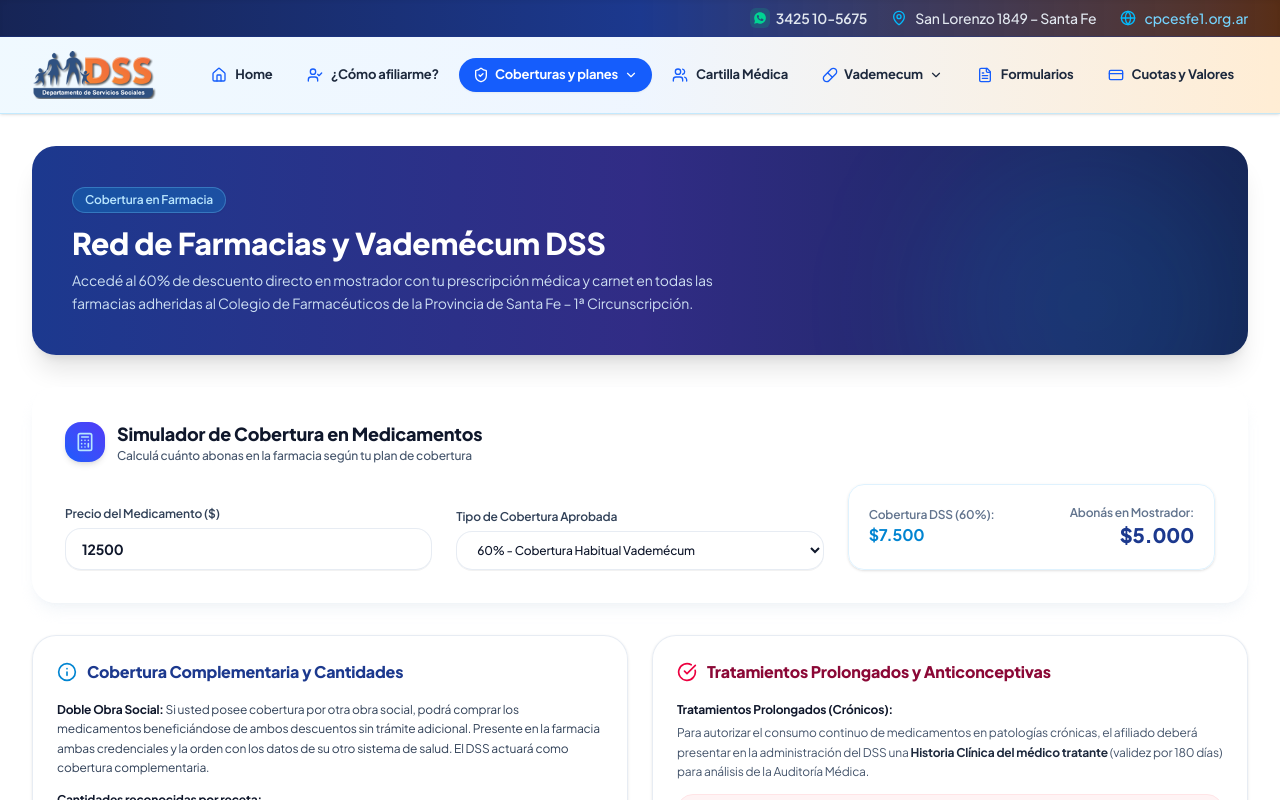
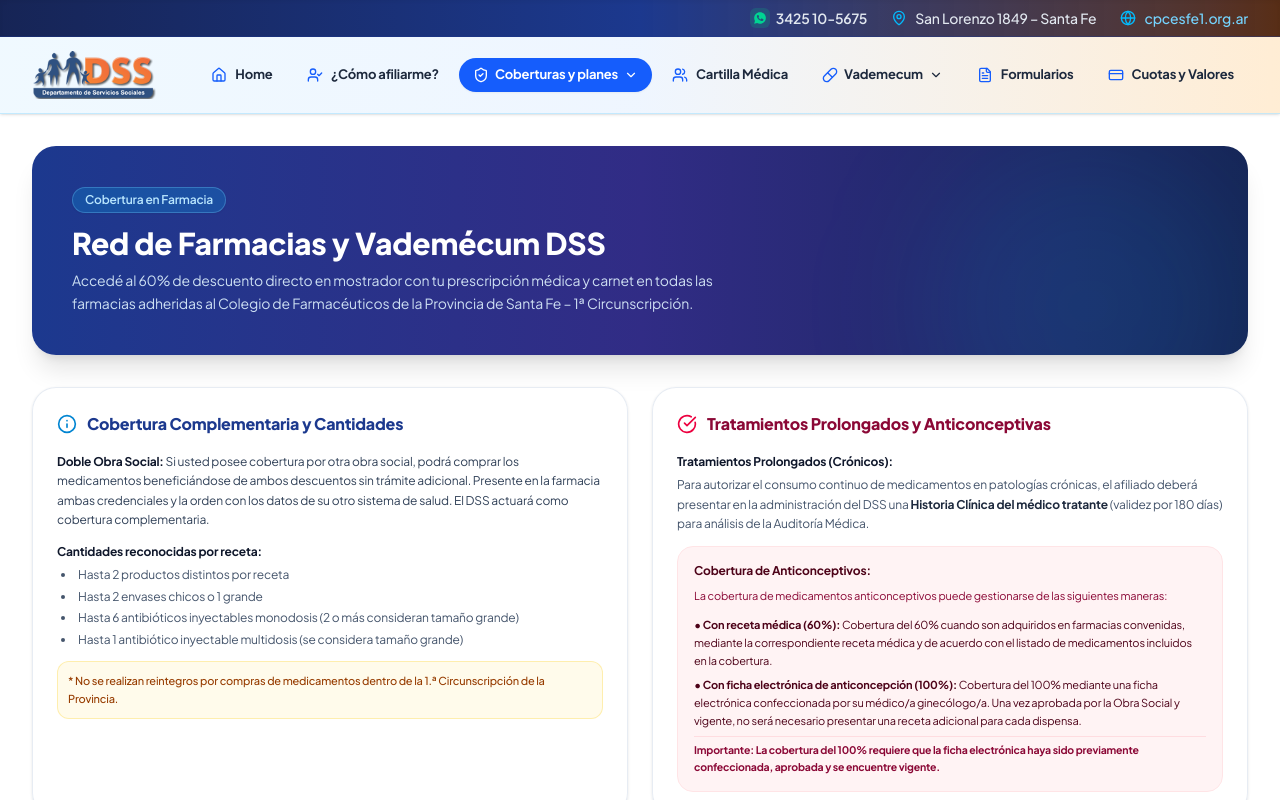
Before and after one commit to KarimServin/guia-interactiva-dss, a Next.js app: page /vademecum/farmacias in a window 1280 px wide. Shown: the top 800 px of the page. Built offline with nearby package versions, Linux system fonts and the light colour scheme.

Commit message:
Remove Simulador de Cobertura en Medicamentos widget from farmacias

```diff
--- a/src/components/PharmacyDirectory.tsx
+++ b/src/components/PharmacyDirectory.tsx
@@ -1,15 +1,9 @@
 "use client";
 
-import React, { useState } from 'react';
-import { Pill, Calculator, CheckCircle, Info } from 'lucide-react';
+import React from 'react';
+import { Pill, CheckCircle, Info } from 'lucide-react';
 
 export const PharmacyDirectory: React.FC = () => {
-  const [calcPrice, setCalcPrice] = useState<number>(12500);
-  const [coverageType, setCoverageType] = useState<number>(60); // 60, 70, 100
-
-  const discountAmount = Math.round((calcPrice * coverageType) / 100);
-  const affiliatePays = calcPrice - discountAmount;
-
   return (
     <div className="max-w-7xl mx-auto px-4 sm:px-6 lg:px-8 py-8 space-y-8 animate-in fade-in duration-300">
       {/* Banner */}
@@ -24,59 +18,6 @@ export const PharmacyDirectory: React.FC = () => {
         <p className="text-sky-100/90 text-xs sm:text-sm max-w-2xl leading-relaxed font-normal">
           Accedé al 60% de descuento directo en mostrador con tu prescripción médica y carnet en todas las farmacias adheridas al Colegio de Farmacéuticos de la Provincia de Santa Fe – 1ª Circunscripción.
         </p>
-      </div>
-
-      {/* Interactive Discount Calculator Widget */}
-      <div className="bg-white/70 backdrop-blur-xl border border-white/80 rounded-3xl p-6 sm:p-8 shadow-lg shadow-slate-200/40">
-        <div className="flex items-center gap-3 mb-5">
-          <div className="w-10 h-10 rounded-2xl bg-gradient-to-tr from-blue-600 to-indigo-600 text-white flex items-center justify-center font-bold shadow-md">
-            <Calculator className="w-5 h-5 text-sky-200" />
-          </div>
-          <div>
-            <h3 className="font-extrabold text-slate-900 text-lg">Simulador de Cobertura en Medicamentos</h3>
-            <p className="text-xs text-slate-600 font-medium">Calculá cuánto abonas en la farmacia según tu plan de cobertura</p>
-          </div>
-        </div>
-
-        <div className="grid grid-cols-1 md:grid-cols-3 gap-6 items-end">
-          <div>
-            <label className="block text-xs font-semibold text-slate-700 mb-1.5">
-              Precio del Medicamento ($)
-            </label>
-            <input
-              type="number"
-              value={calcPrice}
-              onChange={(e) => setCalcPrice(Number(e.target.value) || 0)}
-              className="w-full px-4 py-2.5 bg-white/80 border border-slate-200/80 rounded-2xl text-sm font-bold text-slate-900 focus:ring-2 focus:ring-sky-400 focus:outline-none transition-all shadow-2xs"
-            />
-          </div>
-
-          <div>
-            <label className="block text-xs font-semibold text-slate-700 mb-1.5">
-              Tipo de Cobertura Aprobada
-            </label>
-            <select
-              value={coverageType}
-              onChange={(e) => setCoverageType(Number(e.target.value))}
-              className="w-full px-4 py-2.5 bg-white/80 border border-slate-200/80 rounded-2xl text-xs font-medium text-slate-900 focus:ring-2 focus:ring-sky-400 focus:outline-none transition-all shadow-2xs"
-            >
-              <option value={60}>60% - Cobertura Habitual Vademécum</option>
-              <option value={70}>70% - Plan Cronicidad Empadronado</option>
-              <option value={100}>100% - Anticonceptivos / Materno Infantil / Oncología</option>
-            </select>
-          </div>
-
-          <div className="bg-white/90 p-4 sm:p-5 rounded-2xl border border-sky-100 shadow-sm flex items-center justify-between">
-            <div>
-              <p className="text-xs font-semibold text-slate-500">Cobertura DSS ({coverageType}%):</p>
-              <p className="text-base font-bold text-sky-600">${discountAmount.toLocaleString('es-AR')}</p>
-            </div>
-            <div className="text-right">
-              <p className="text-xs font-semibold text-slate-500">Abonás en Mostrador:</p>
-              <p className="text-xl font-extrabold text-blue-900">${affiliatePays.toLocaleString('es-AR')}</p>
-            </div>
-          </div>
-        </div>
       </div>
 
       {/* Normativas y Coberturas Clave */}
```
